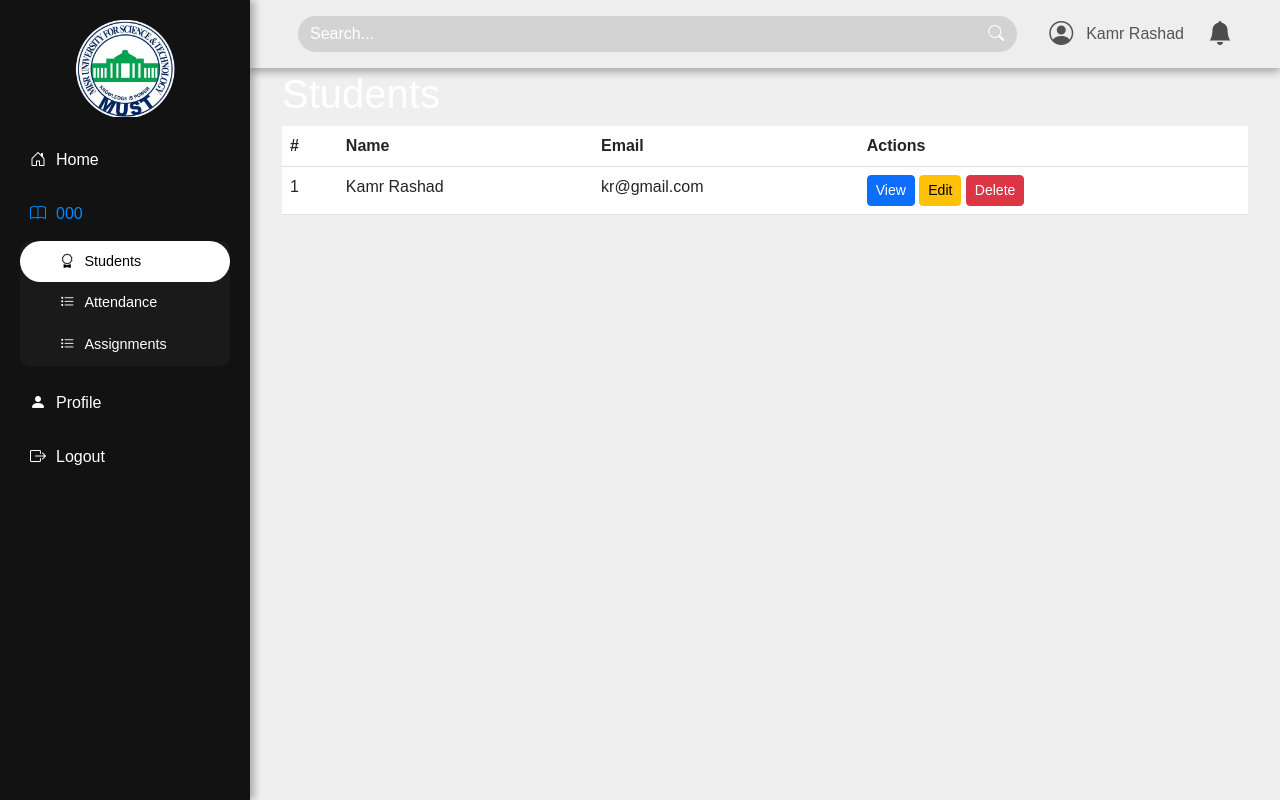
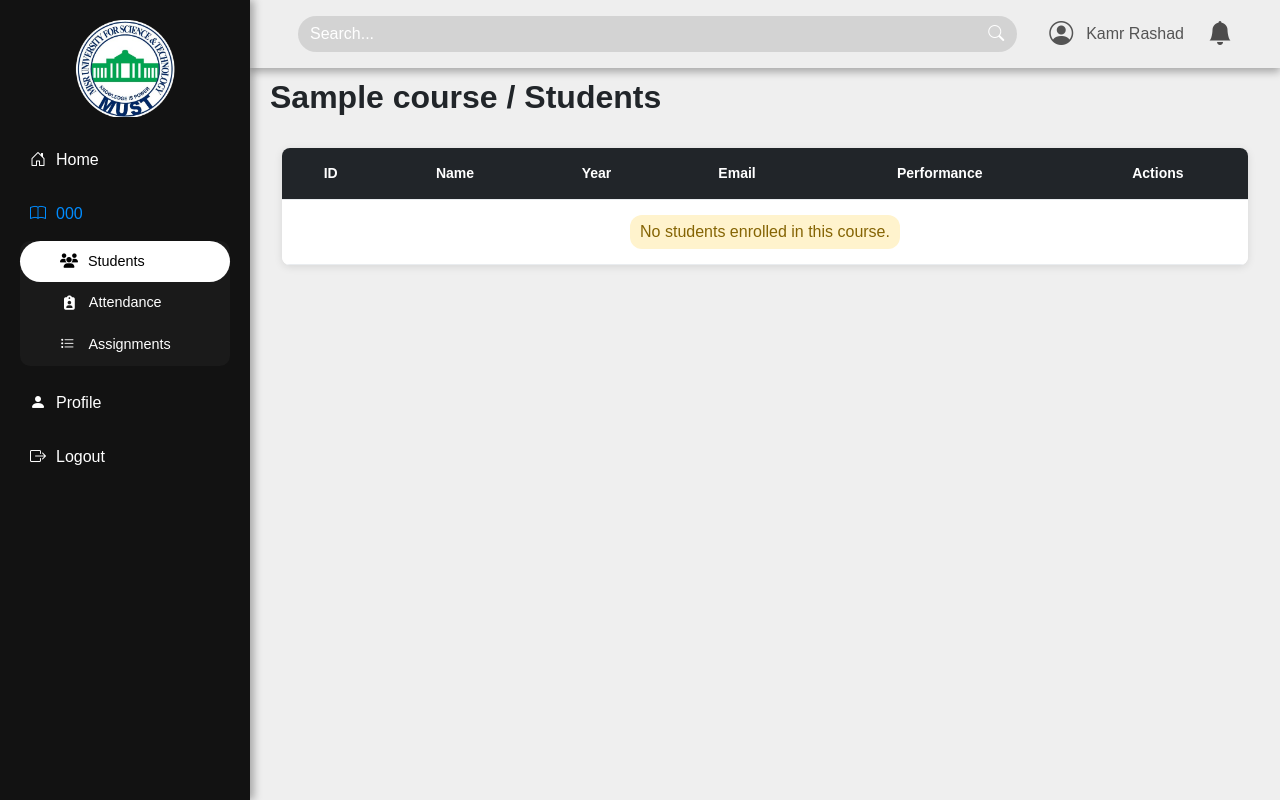
Before and after one commit to khaledkamr/Muster, a Laravel app: page /students/1 in a window 1280 px wide. Run offline with Laravel 12, Linux system fonts and the light colour scheme; a user stored in the database is signed in; data comes from the database, SQL or seed files in the repository; tables that the repository leaves empty hold one stand-in row (values such as "Sample post"); parts of the project's set-up code (start-up, migrations or seed data) failed here and were passed over.

Commit message:
course students page and controller

```diff
--- a/app/Http/Controllers/AuthController.php
+++ b/app/Http/Controllers/AuthController.php
@@ -29,7 +29,7 @@
                 return redirect(route('student.home'));
             }
             elseif($user->role == 'professor') {
-                return redirect(route('professor.index', compact('courses', 'selectedCourse')));
+                return redirect(route('professor.index'));
             }
             elseif($user->role == 'parent') {
                 return redirect(route('parent.index'));
--- a/app/Http/Controllers/ProfessorController.php
+++ b/app/Http/Controllers/ProfessorController.php
@@ -3,6 +3,8 @@
 namespace App\Http\Controllers;
 
 use App\Models\Course;
+use App\Models\User;
+use Carbon\Carbon;
 use Illuminate\Http\Request;
 use Illuminate\Support\Facades\Auth;
 
@@ -17,18 +19,17 @@
     public function students($courseId)
     {
         $course = $courseId ? Course::find($courseId) : null;
-        $courseId = $course->id;
-        $students = $course ? $course->enrollments->map(function ($enrollment) {
+        $students = $course ? $course->enrollments
+            ->where('enrolled_at', Carbon::parse('2025-08-01'))
+            ->map(function ($enrollment) {
             return $enrollment->student;
-        }) : collect();
-        // dd($course, $students);
+            }) : collect();
         return view('professor.students', compact('course', 'courseId', 'students'));
     }
 
     public function assignments($courseId)
     {
         $course = $courseId ? Course::find($courseId) : null;
-        $courseId = $course->id;
 
         return view('professor.assignments', compact('course', 'courseId'));
     }
@@ -36,7 +37,6 @@
     public function attendance($courseId)
     {
         $course = $courseId ? Course::find($courseId) : null;
-        $courseId = $course->id;
 
         return view('professor.attendance', compact('course', 'courseId'));
     }
@@ -47,6 +47,45 @@
         return view('professor.profile', compact('user'));
     }
 
+    public function studentProfile($studentId, $courseId)
+    {
+        $student = User::findOrFail($studentId);
+        $grades = $student->grades()->with('course')->get();
+
+        $gradePoints = [
+            'A+' => 4.0,
+            'A'  => 4.8,
+            'A-' => 3.7,
+            'B+' => 3.3,
+            'B'  => 3.0,
+            'B-' => 2.7,
+            'C+' => 2.3,
+            'C'  => 2.0,
+            'C-' => 1.7,
+            'D+' => 1.3,
+            'D'  => 1.0,
+            'D-' => 0.7,
+            'F'  => 0.0,
+        ];
+
+        $totalPoints = 0;
+        $totalCourses = $grades->count();
+
+        foreach ($grades as $grade) {
+            $totalPoints += $gradePoints[$grade->grade] ?? 0;
+        }
+
+        $gpa = $totalCourses > 0 ? round($totalPoints / $totalCourses, 2) : 0.00;
+
+        $totalCredits = $grades->sum(function ($grade) {
+            return $grade->course->credit_hours ?? 0;
+        });
+
+        $maxCredits = 144;
+
+        return view('professor.student-profile', compact('student', 'courseId', 'gpa', 'totalCredits', 'maxCredits'));
+    }
+
     public function logout(Request $request)
     {
         Auth::logout();
--- a/resources/views/layouts/professor.blade.php
+++ b/resources/views/layouts/professor.blade.php
@@ -6,7 +6,27 @@
     <title>Professor Dashboard - @yield('title')</title>
     <link href="https://cdn.jsdelivr.net/npm/bootstrap@5.3.0/dist/css/bootstrap.min.css" rel="stylesheet">
     <link href="https://cdn.jsdelivr.net/npm/bootstrap-icons@1.10.0/font/bootstrap-icons.css" rel="stylesheet">
+    <link rel="stylesheet" href="https://cdnjs.cloudflare.com/ajax/libs/font-awesome/6.4.0/css/all.min.css">
     <style>
+        ::-webkit-scrollbar {
+            width: 10px;
+            height: 0; /* Prevent horizontal scrollbar */
+        }
+
+        ::-webkit-scrollbar-track {
+            background: #0A9442 !important;
+        }
+
+        ::-webkit-scrollbar-thumb {
+            background: #002361 !important;
+            /* color: #00246171; */
+            cursor: grab;
+            transition: 0.3s;
+        }
+
+        ::-webkit-scrollbar-thumb:hover {
+            background: #0157b3;
+        }
         body {
             background-color: #eeee;
             color: #ffffff;
@@ -186,15 +206,15 @@
                     <div class="collapse course-sub-menu" id="course-{{ $course->id }}">
                         <a class="nav-link {{ request()->routeIs('professor.course.students') && $courseId == $course->id ? 'active' : '' }}"
                            href="{{ route('professor.course.students', $course->id) }}">
-                            <i class="bi bi-award"></i> Students
+                           <i class="fa-solid fa-users"></i> Students
                         </a>
                         <a class="nav-link {{ request()->routeIs('professor.course.attendance') && $courseId == $course->id ? 'active' : '' }}"
                            href="{{ route('professor.course.attendance', $course->id) }}">
-                            <i class="bi bi-list-task"></i> Attendance
+                           <i class="fa-solid fa-clipboard-user ps-1 pe-1"></i> Attendance
                         </a>
                         <a class="nav-link {{ request()->routeIs('professor.course.assignments') && $courseId == $course->id ? 'active' : '' }}"
                            href="{{ route('professor.course.assignments', $course->id) }}">
-                            <i class="bi bi-list-task"></i> Assignments
+                           <i class="bi bi-list-task pe-1"></i> Assignments
                         </a>
                     </div>
                 </li>
--- a/resources/views/professor/students.blade.php
+++ b/resources/views/professor/students.blade.php
@@ -1,35 +1,131 @@
 @extends('layouts.professor')
 
 @section('content')
+<h2 class="text-dark fw-bold pt-2 pb-4">{{ $course->name }} / Students</h2>
 <div class="container">
-    <h1>Students</h1>
+    <style>
+        .table-container {
+            background-color: #fff;
+            border-radius: 8px;
+            box-shadow: 0 2px 8px rgba(0, 0, 0, 0.1);
+            overflow: hidden;
+        }
+        .table {
+            width: 100%;
+            border-collapse: collapse;
+            margin-bottom: 0;
+        }
+        .table thead {
+            background-color: #f8f9fa;
+            color: #333;
+        }
+        .table th {
+            padding: 15px;
+            text-align: left;
+            font-weight: 600;
+            font-size: 14px;
+            border-bottom: 1px solid #e9ecef;
+        }
+        .table td {
+            padding: 15px;
+            font-size: 14px;
+            color: #333;
+            border-bottom: 1px solid #e9ecef;
+        }
+        .table tbody tr:hover {
+            background-color: #f1f3f5;
+        }
+        .table .status-pending {
+            background-color: #fff3cd;
+            color: #856404;
+            padding: 5px 10px;
+            border-radius: 12px;
+            font-size: 12px;
+            display: inline-block;
+        }
+        .table .status-completed {
+            background-color: #d4edda;
+            color: #155724;
+            padding: 5px 10px;
+            border-radius: 12px;
+            font-size: 12px;
+            display: inline-block;
+        }
+        .table .status-refunded {
+            background-color: #f8d7da;
+            color: #721c24;
+            padding: 5px 10px;
+            border-radius: 12px;
+            font-size: 12px;
+            display: inline-block;
+        }
+        .action-icons a, .action-icons form {
+            display: inline-block;
+            margin-right: 5px;
+        }
+        .action-icons i {
+            font-size: 16px;
+            color: #6c757d;
+        }
+        .action-icons i:hover {
+            color: #007bff;
+        }
+        .action-icons .delete-icon:hover {
+            color: #dc3545;
+        }
+        .action-icons form button {
+            background: none;
+            border: none;
+            padding: 0;
+        }
+    </style>
+    <div class="table-container">
         <table class="table">
             <thead>
                 <tr>
-                <th>#</th>
-                <th>Name</th>
-                <th>Email</th>
-                <th>Actions</th>
+                    <th class="text-center bg-dark text-white">ID</th>
+                    <th class="text-center bg-dark text-white">Name</th>
+                    <th class="text-center bg-dark text-white">Year</th>
+                    <th class="text-center bg-dark text-white">Email</th>
+                    <th class="text-center bg-dark text-white">Performance</th>
+                    <th class="text-center bg-dark text-white">Actions</th>
                 </tr>
             </thead>
             <tbody>
+                @if($students->isEmpty())
+                <tr>
+                    <td colspan="6" class="text-center">
+                        <div class="status-pending fs-6">No students enrolled in this course.</div>
+                    </td>
+                </tr>
+                @else
                 @foreach($students as $student)
                 <tr>
-                <td>{{ $loop->iteration }}</td>
-                <td>{{ $student->name }}</td>
-                <td>{{ $student->email }}</td>
-                <td>
-                    <a href="" class="btn btn-primary btn-sm">View</a>
-                    <a href="" class="btn btn-warning btn-sm">Edit</a>
+                    <td class="text-center">{{ $student->id }}</td>
+                    <td class="text-center">{{ $student->name }}</td>
+                    <td class="text-center">{{ $student->year }}</td>
+                    <td class="text-center">{{ $student->email }}</td>
+                    <td class="text-center">
+                        <span class="status-{{ $loop->iteration % 3 == 0 ? 'pending' : ($loop->iteration % 3 == 1 ? 'completed' : 'refunded') }}">
+                            {{ $loop->iteration % 3 == 0 ? 'Average' : ($loop->iteration % 3 == 1 ? 'High' : 'Low') }}
+                        </span>
+                    </td>
+                    <td class="action-icons text-center">
+                        <a href="{{ route('professor.student.profile', ['studentId' => $student->id, 'courseId' => $courseId]) }}" title="View"><i class="fa-solid fa-eye"></i></a>
+                        <a href=""><i class="fa-solid fa-message" title="send"></i></a>
                         <form action="" method="POST" style="display:inline;">
                             @csrf
                             @method('DELETE')
-                        <button type="submit" class="btn btn-danger btn-sm" onclick="return confirm('Are you sure?')">Delete</button>
+                            <button type="submit" class="delete-icon" onclick="return confirm('Are you sure?')">
+                                <i class="fa-solid fa-trash" title="drop"></i>
+                            </button>
                         </form>
                     </td>
                 </tr>
                 @endforeach
+                @endif
             </tbody>
         </table>
     </div>
+</div>
 @endsection
--- a/routes/web.php
+++ b/routes/web.php
@@ -51,5 +51,6 @@
     Route::get('/assignments/{course_id}', [ProfessorController::class, 'assignments'])->name('professor.course.assignments');
     Route::get('/attendance/{course_id}', [ProfessorController::class, 'attendance'])->name('professor.course.attendance');
     Route::get('/professor/profile', [ProfessorController::class, 'profile'])->name('professor.profile');
+    Route::get('/professor/students/{studentId}/{courseId}', [ProfessorController::class, 'studentProfile'])->name('professor.student.profile');
     Route::post('/logout', [ProfessorController::class, 'logout'])->name('logout');
 });
```
Also changed, not shown: resources/views/professor/student-profile.blade.php (added, +212 -0 lines), app/Http/Controllers/StudentController.php (line endings or trailing spaces). Lines whose indentation alone changed are shown as unchanged.
